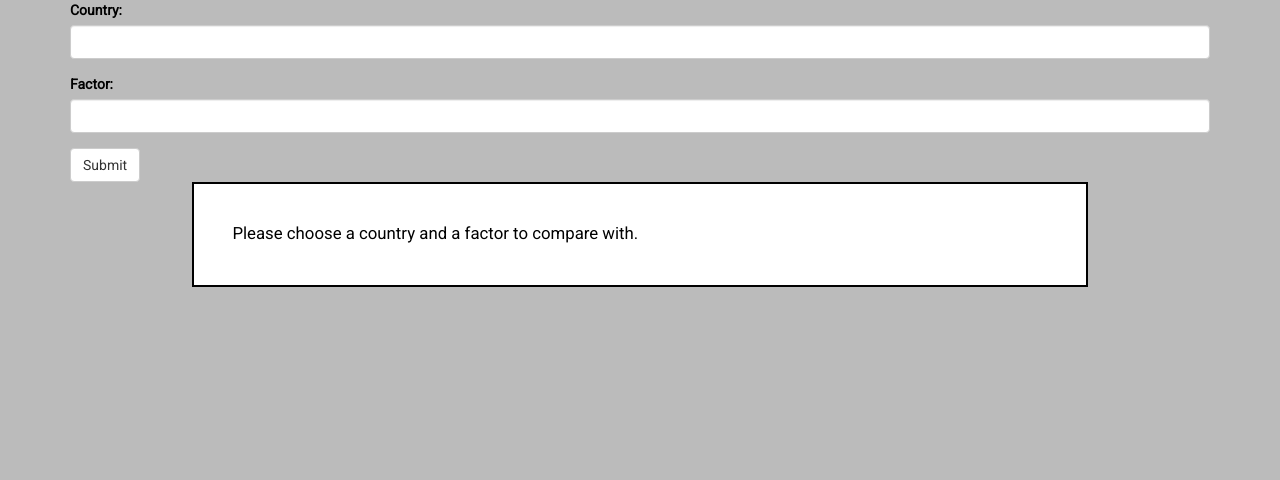
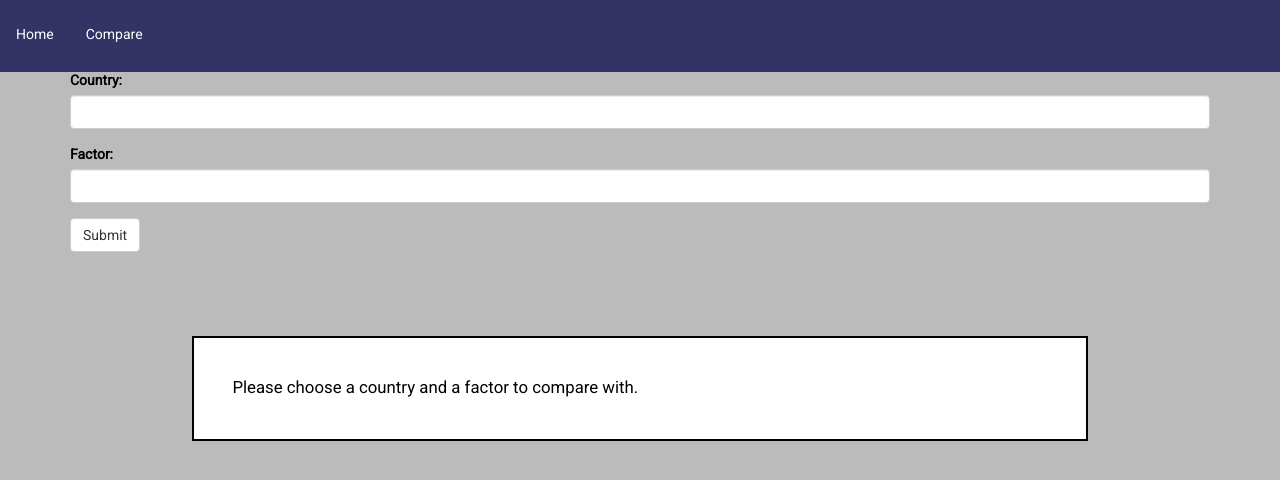
Before and after one commit to DivyaBhati/SuicideRates, a Flask app: page /compare in a window 1280 px wide. Shown: the top 480 px of the page. Run offline with Flask 2, Linux system fonts and the light colour scheme; some libraries are stand-ins or nearby versions.

Commit message:
finished compare page

```diff
--- a/app.py
+++ b/app.py
@@ -31,9 +31,10 @@ def compare():
     factor = None
     form = compare_form()
     if form.validate_on_submit():
-        country = form.country
-        factor = form.factor
-        return render_template('compare.html', form=form, country=country, factor=factor)
+        country = form.country.data
+        factor = form.factor.data
+        country_data = all_and_suicides(factor, country)
+        return render_template('compare.html', form=form, country=country, factor=factor, country_data=country_data)
     return render_template('compare.html', form=form, country=country, factor=factor)
 
 
--- a/static/style.css
+++ b/static/style.css
@@ -1,7 +1,9 @@
 :root {
   --main-bg: #BBBBBB;
-  --graph-bg: black;
+  --graph-bg: white;
 
+  --nav-bg: #333366;
+  --nav-text: white;
   --title-bg: #CCCCCC;
   --title-text: black;
 }
@@ -20,6 +22,7 @@ body {
   width: 70vw;
   margin: auto;
   font-size: 1.2em;
+  margin-top: 5em;
 }
 
 .grid {
@@ -58,3 +61,62 @@ body {
   height: 80vh;
   width: 70vw;
 }
+
+ul {
+  height: 9vh;
+	position: absolute;
+	left: 0;
+	right: 0;
+  list-style-type: none;
+  margin: 0;
+  padding: 0;
+  overflow: hidden;
+
+  background-color: var(--nav-bg);
+  color: var(--nav-text);
+  padding-top: 1.3vh;
+  font-size: 1em;
+}
+
+li {
+    float: left;
+}
+
+/*make buttons*/
+li a {
+    display: block;
+    color: white;
+    font-size: 1em;
+    text-align: center;
+    padding: 14px 16px;
+    text-decoration: none;
+}
+
+/*changes background color on hover*/
+li a:hover {
+    filter: brightness(150%);
+     border: 1px solid white;
+}
+
+/*makes button text be normal instead of blue underlined link*/
+li a:link
+{
+   color: var(--nav-text);
+   text-decoration: none;
+   font-size: 1em;
+}
+/*makes button text not change after visit*/
+li a:visited
+{
+   color: var(--nav-text);
+   text-decoration: none;
+}
+
+/*shows what page you are on*/
+.active {
+    background-color: rgba(0, 0, 0, .9);
+}
+
+.form {
+  margin-top: 5em;
+}
--- a/templates/compare.html
+++ b/templates/compare.html
@@ -11,126 +11,108 @@
   </head>
 
   <body>
+    <nav id="navMenu"></nav>
+    <script src="{{url_for('static', filename='navigate.js')}}"></script>
     <div class="form">
 	   {{ wtf.quick_form(form) }}
     </div>
     {% if country == None %}
     <div class = "info">Please choose a country and a factor to compare with.</div>
     {% else %}
-  	<div class="graphtitle"> USA Suicide Rates</div>
+  	<div class="graphtitle"> USA Suicide Rates </div>
     <div class="graph">
   	<div class="graphcontainer">
       	<canvas id="US"></canvas>
       	<script>
        	    var canvas = document.getElementById("US");
   			    var ctx = canvas.getContext('2d');
-            var stroke1 = ctx.createLinearGradient(0, 0, 1000, 0);
-            stroke1.addColorStop(0, 'rgb(254,235,226)');
-            stroke1.addColorStop(.25, 'rgb(251,180,185)');
-            stroke1.addColorStop(.5, 'rgb(247,104,161)');
-            stroke1.addColorStop(.75, 'rgb(197,27,138)');
-            stroke1.addColorStop(1, 'rgb(122,1,119)');
-
-            var stroke2 = ctx.createLinearGradient(0, 0, 1000, 0);
-            stroke2.addColorStop(0, 'rgb(255,255,178)');
-            stroke2.addColorStop(.25, 'rgb(254,204,92)');
-            stroke2.addColorStop(.5, 'rgb(253,141,60)');
-            stroke2.addColorStop(.75, 'rgb(240,59,32)');
-            stroke2.addColorStop(1, 'rgb(189,0,38)');
-
-            var stroke3 = ctx.createLinearGradient(0, 0, 1000, 0);
-            stroke3.addColorStop(0, 'rgb(255,255,204)');
-            stroke3.addColorStop(.25, 'rgb(161,218,180)');
-            stroke3.addColorStop(.5, 'rgb(65,182,196)');
-            stroke3.addColorStop(.75, 'rgb(44,127,184)');
-            stroke3.addColorStop(1, 'rgb(37,52,148)');
-
-            var stroke4 = ctx.createLinearGradient(0, 0, 1000, 0);
-            stroke4.addColorStop(0, 'rgb(254,240,217)');
-            stroke4.addColorStop(.25, 'rgb(253,204,138)');
-            stroke4.addColorStop(.5, 'rgb(252,141,89)');
-            stroke4.addColorStop(.75, 'rgb(227,74,51)');
-            stroke4.addColorStop(1, 'rgb(179,0,0)');
-
-            var stroke5 = ctx.createLinearGradient(0, 0, 1000, 0);
-            stroke5.addColorStop(0, 'rgb(237,248,251)');
-            stroke5.addColorStop(.25, 'rgb(179,205,227)');
-            stroke5.addColorStop(.5, 'rgb(140,150,198)');
-            stroke5.addColorStop(.75, 'rgb(136,86,167)');
-            stroke5.addColorStop(1, 'rgb(129,15,124)');
-
-            var stroke6 = ctx.createLinearGradient(0, 0, 1000, 0);
-            stroke6.addColorStop(0, 'rgb(241,238,246)');
-            stroke6.addColorStop(.25, 'rgb(189,201,225)');
-            stroke6.addColorStop(.5, 'rgb(116,169,207)');
-            stroke6.addColorStop(.75, 'rgb(43,140,190)');
-            stroke6.addColorStop(1, 'rgb(4,90,141)');
 
   			    Chart.defaults.global.defaultFontSize = 16;
   			    Chart.defaults.global.defaultFontFamily = 'Roboto';
-            Chart.defaults.global.defaultFontColor = '#CCCCCC';
+            Chart.defaults.global.defaultFontColor = '#222222';
 
          		var data = {
-         			labels : ['1979', '1980', '1981', '1982', '1983', '1984', '1985', '1986', '1987', '1988', '1989', '1990', '1991', '1992', '1993', '1994', '1995', '1996', '1997', '1998', '1999', '2000', '2001', '2002', '2003', '2004', '2005', '2006', '2007', '2008', '2009', '2010', '2011', '2012', '2013', '2014', '2015'],
+         			labels : {{ country_data[1] }},
          			datasets : [
             			{
+                		label: "{{ factor }}",
+                    yAxisID: 'Factor',
+                    backgroundColor: 'rgba(247,104,161, 0)',
+                    borderColor: 'rgb(158,1,66)',
+                    pointBackgroundColor: 'rgb(158,1,66)',
+                    data: {{ country_data[0] }}
+              		},
+                  {
+                    hidden: true,
               			label: "Ages 5-14",
-                      backgroundColor: 'rgba(247,104,161, 0)',
-                    	borderColor: stroke1,
-                   		pointBackgroundColor: stroke1,
-                		  data: [0.86, 0.8, 0.97, 1.16, 1.19, 1.35, 1.62, 1.49, 1.45, 1.39, 1.35, 1.49, 1.46, 1.7, 1.72, 1.69, 1.74, 1.55, 1.56, 1.63, 1.22, 1.47, 1.34, 1.27, 1.2, 1.39, 1.33, 1.08, 0.9, 1.07, 1.28, 1.31, 1.37, 1.49, 1.89, 2.04, 1.98]
+                    yAxisID: 'Suicide Rate',
+                    backgroundColor: 'rgba(247,104,161, 0)',
+                    borderColor: 'rgb(244,109,67)',
+                   	pointBackgroundColor: 'rgb(244,109,67)',
+                		data: {{ country_data[2] }}
             			},
             			{
+                    hidden: true,
               			label: "Ages 15-25",
+                    yAxisID: 'Suicide Rate',
                     backgroundColor: 'rgba(253,141,60, 0)',
-                    	borderColor: stroke2,
-                   		pointBackgroundColor: stroke2,
-                		data: [24.59, 24.52, 24.35, 24.03, 22.94, 24.91, 25.74, 26.06, 25.57, 26.17, 26.47, 25.91, 25.7, 25.56, 26.53, 27.17, 26.23, 23.6, 22.46, 21.87, 20.32, 20.03, 19.53, 19.4, 18.99, 20.32, 19.65, 19.36, 18.98, 19.54, 19.73, 20.67, 21.5, 21.66, 21.66, 22.57, 24.5]
+                    borderColor: 'rgb(253,174,97)',
+                   	pointBackgroundColor: 'rgb(253,174,97)',
+                    data: {{ country_data[3] }}
             			},
                   {
+                    hidden: true,
               			label: "Ages 25-34",
-                      backgroundColor: 'rgba(247,104,161, 0)',
-                    	borderColor: stroke3,
-                   		pointBackgroundColor: stroke3,
-                		  data: [32.66, 31.78, 32.82, 32.25, 32.03, 31.05, 30.36, 31.38, 30.72, 30.71, 29.93, 30.37, 30.4, 29.07, 30.12, 30.73, 30.8, 29.03, 28.63, 27.79, 27.05, 23.89, 25.43, 25.09, 25.18, 25.1, 24.6, 24.4, 25.88, 26.54, 26.39, 28.17, 29.56, 29.67, 29.8, 30.34, 31.56]
+                    yAxisID: 'Suicide Rate',
+                    backgroundColor: 'rgba(247,104,161, 0)',
+                  	borderColor: 'rgb(254,224,139)',
+                 		pointBackgroundColor: 'rgb(254,224,139)',
+                    data: {{ country_data[4] }}
             			},
                   {
+                    hidden: true,
               			label: "Ages 35-54",
-                      backgroundColor: 'rgba(247,104,161, 0)',
-                    	borderColor: stroke4,
-                   		pointBackgroundColor: stroke4,
-                		  data: [32.23, 31.49, 32.33, 32.16, 31.48, 31.43, 30.35, 31.63, 31.01, 29.7, 29.52, 30.47, 30.25, 30.02, 30.02, 30.08, 30.16, 30.78, 30.29, 30.49, 28.86, 29.15, 30.06, 31.15, 30.88, 31.74, 31.5, 32.38, 33.61, 34.88, 35.6, 35.93, 36.33, 36.92, 36.07, 37.0, 37.69]
+                    yAxisID: 'Suicide Rate',
+                    backgroundColor: 'rgba(247,104,161, 0)',
+                    borderColor: 'rgb(221,28,119)',
+                   	pointBackgroundColor: 'rgb(230,245,152)',
+                    data: {{ country_data[5] }}
             			},
                   {
+                    hidden: true,
               			label: "Ages 55-74",
-                      backgroundColor: 'rgba(247,104,161, 0)',
-                    	borderColor: stroke5,
-                   		pointBackgroundColor: stroke5,
-                		  data: [36.0, 34.32, 34.31, 36.18, 36.05, 37.72, 36.84, 38.29, 37.56, 35.51, 35.01, 35.66, 34.04, 32.92, 32.5, 30.11, 30.44, 30.14, 29.25, 28.41, 27.02, 25.59, 27.46, 28.2, 27.75, 27.43, 27.69, 28.5, 29.79, 31.54, 32.09, 33.17, 33.33, 34.27, 35.25, 36.42, 36.29]
+                    yAxisID: 'Suicide Rate',
+                    backgroundColor: 'rgba(247,104,161, 0)',
+                  	borderColor: 'rgb(102,194,165)',
+                   	pointBackgroundColor: 'rgb(102,194,165)',
+                    data: {{ country_data[6] }}
             			},
                   {
+                    hidden: true,
               			label: "Ages 75+",
-                      backgroundColor: 'rgba(247,104,161, 0)',
-                    	borderColor: stroke6,
-                   		pointBackgroundColor: stroke6,
-                		  data: [51.38, 48.92, 47.9, 51.41, 56.79, 55.04, 59.81, 62.8, 65.35, 64.23, 60.16, 63.9, 61.92, 58.5, 58.23, 56.25, 53.72, 51.35, 49.77, 50.32, 46.3, 46.45, 44.4, 44.91, 41.64, 40.92, 41.91, 39.41, 39.96, 39.67, 39.1, 39.64, 40.27, 41.13, 42.0, 42.96, 43.39]
+                    yAxisID: 'Suicide Rate',
+                    backgroundColor: 'rgba(247,104,161, 0)',
+                  	borderColor: 'rgb(50,136,189)',
+                   	pointBackgroundColor: 'rgb(50,136,189)',
+                    data: {{ country_data[7] }}
+            			},
+                  {
+              			label: "Overall",
+                    yAxisID: 'Suicide Rate',
+                    backgroundColor: 'rgba(247,104,161, 0)',
+                  	borderColor: 'rgb(94,79,162)',
+                   	pointBackgroundColor: 'rgb(94,79,162)',
+                    data: {{ country_data[8] }}
             			}
             		],
             	}
             	var options = {
-                legend: {
-                  display: true,
-                  position: 'bottom',
-                  labels: {
-                    fontColor: "#000080",
-                  }
-                },
                 maintainAspectRatio: false,
                 responsive: true,
           			legend: {
-                		display: false,
+                		display: true,
                 		labels: {
-                  			fontColor: '#FF0000'
+                  			fontColor: '#000000'
                 		}
             		},
             		scales: {
@@ -149,19 +131,29 @@
                       },
                       gridLines: {
                         display: true,
-                        color: "rgba(255,99,132,0.2)"
+                        color: "rgba(0,0,0,1)"
                       }
     	             }],
                    yAxes: [{
-                     gridLines: {
-                       display: true,
-                       color: "rgba(255,99,132,0.2)"
-                     },
+                     id: 'Suicide Rate',
+                     type: 'linear',
+                     position: 'left',
+                     display: true,
                      scaleLabel: {
-                        display: true,
-                        labelString: 'Suicides Per 100,000 Population'
-                     },
-                   }],
+                         display: true,
+                         labelString: 'Suicide Rate'
+                       }
+                   }, {
+                     id: 'Factor',
+                     type: 'linear',
+                     position: 'right',
+                     display: true,
+                     scaleLabel: {
+                         display: true,
+                         labelString: '{{ factor }} Rate'
+                       }
+
+                   }]
                 },
   			      }
 
--- a/templates/index.html
+++ b/templates/index.html
@@ -11,6 +11,8 @@
   </head>
 
   <body>
+    <nav id="navMenu"></nav>
+    <script src="{{url_for('static', filename='navigate.js')}}"></script>
     <div class="info">
       This is our project.
     </div>
```
Also changed, not shown: data.py (+11 -0 lines).
